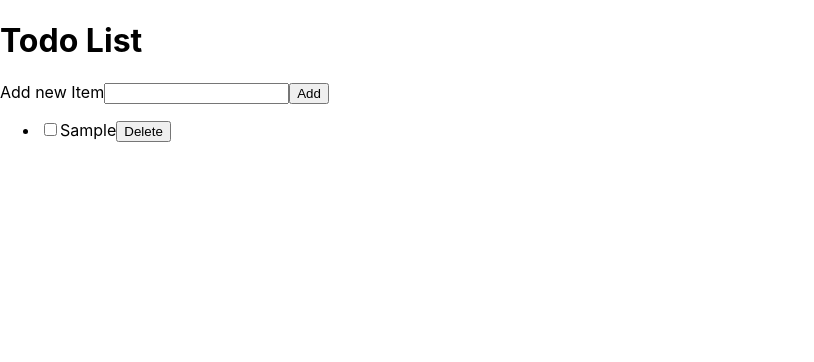
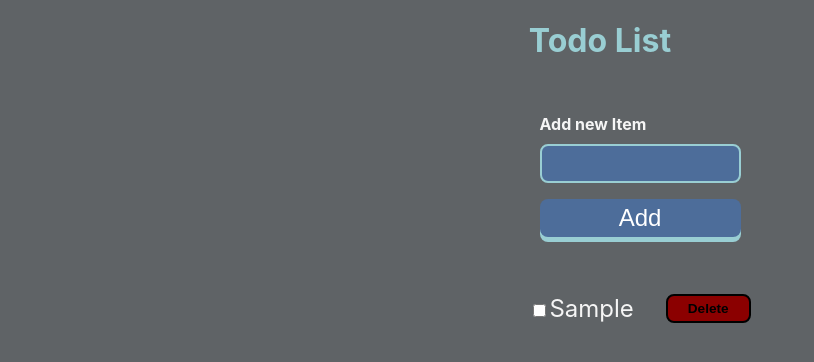
Before and after one commit to AdrianM999/Todo-List, a React (Create React App) app: page / in a window 1280 px wide. Both pictures are taken after typing "Sample" into the empty fields and a click on the button "Add". Shown: the top 362 px of the page, without its empty margins (0-814 px from the left). Built offline with nearby package versions, Linux system fonts and the light colour scheme.

Commit message:
Make some last changes on JSX tags

```diff
--- a/src/App.js
+++ b/src/App.js
@@ -1,4 +1,5 @@
 import './App.css';
+import './styles.css';
 import { useState, useEffect } from 'react';
 import NewTodoForm from './NewTodoForm';
 import TodoList from './TodoList';
@@ -44,14 +45,17 @@ const toggleTodo = (id, completed) => {
 
   return (
     <>
-    <h1>Todo List</h1>
-      <NewTodoForm addTodo={addTodo}/>
-
-
-      <TodoList
-      todos={todos}
-      toggleTodo={toggleTodo}
-      deleteTodo={deleteTodo}/>
+      <div className='container-heading'>
+          <h1 className='heading'>Todo List</h1>
+      </div>
+      <div className='container'>
+          <NewTodoForm addTodo={addTodo}/>
+          <TodoList
+            todos={todos}
+            toggleTodo={toggleTodo}
+            deleteTodo={deleteTodo}
+          />
+      </div>
     </>
   );
 }
--- a/src/NewTodoForm.js
+++ b/src/NewTodoForm.js
@@ -13,15 +13,20 @@ const handleSubmit = (e) => {
         <form onSubmit={handleSubmit} className='form'>
         <label htmlFor="item" className="label">
             Add new Item
+        </label>
         <input
             id="item"
             value={newItem}
             onChange={(e) => setNewItem(e.target.value)}
+            className="input"
+            type='text'
+            required
+            title="Don't be lazy, do something))"
         />
-            </label>
         <button className="btn">
             Add
         </button>
         </form>
+
     )
 }
--- a/src/TodoItem.js
+++ b/src/TodoItem.js
@@ -2,17 +2,18 @@
 export default function TodoItem({ id, completed, title, toggleTodo, deleteTodo }) {
     return (
         <li className="items-li">
-           <label>
+           <label className="container-label">
                 <input
                     type='checkbox'
                     checked={completed}
                     onChange={e => toggleTodo(id, e.target.checked)}
+                    className='input-checked'
                 />
                 {title}
            </label>
            <button
                 onClick={() => deleteTodo(id) }
-                className="btn btn-danger"
+                className="btn-danger"
             >
                 Delete
            </button>
--- a/src/TodoList.js
+++ b/src/TodoList.js
@@ -2,7 +2,7 @@ import TodoItem from "./TodoItem";
 
 export default function TodoList({ todos, toggleTodo, deleteTodo }) {
     return (
-            <ul>
+            <ul className="ul-list">
                 {todos.length === 0 && 'No Todos'}
                 {todos.map(todo => {
                    return <TodoItem
```
Lines whose indentation alone changed are shown as unchanged.
